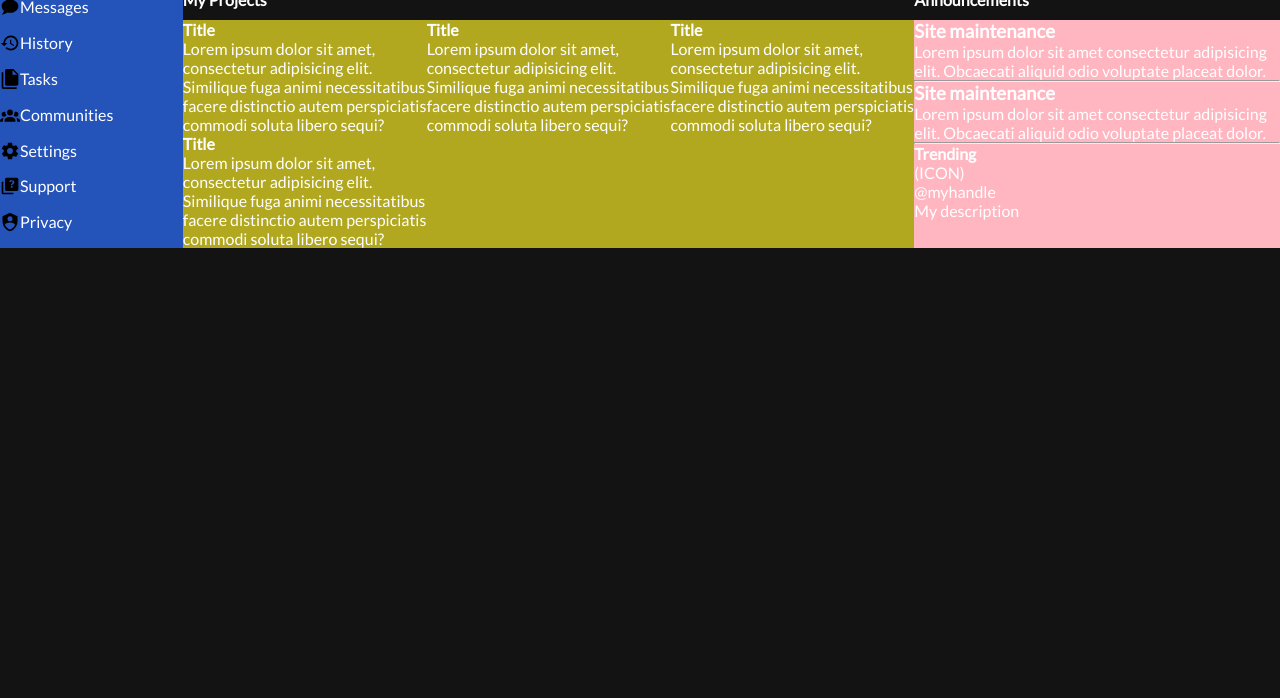
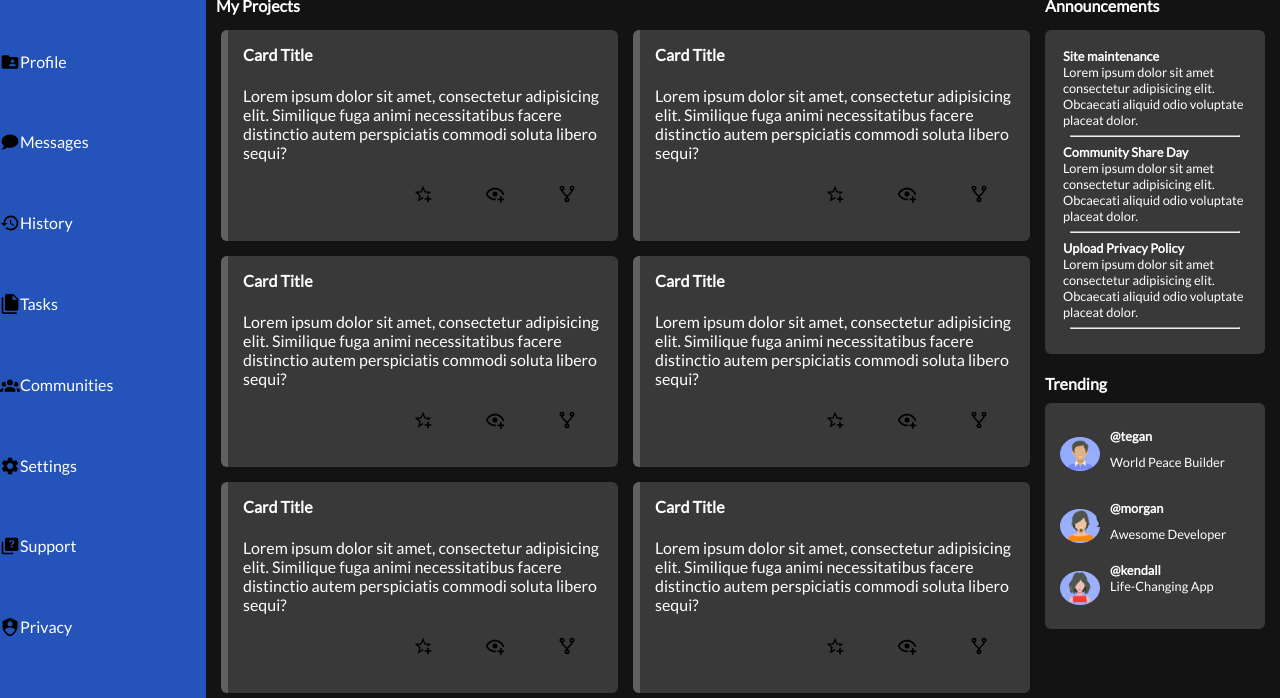
Before and after one commit to t0ntin/dashboard, a plain HTML site: page index.html in a window 1280 px wide. Shown: the part 110-808 px from the top of the page. Drawn offline with Linux system fonts and the light colour scheme.

Commit message:
All content and some styling added.

```diff
--- a/css/style.css
+++ b/css/style.css
@@ -54,15 +54,20 @@ a {
 
 
 main {
+  margin: auto;
   display: grid;
-  grid-template-columns: minmax(150px, 0.5fr) 2fr 1fr;
-  grid-template-rows: 100px 30px 1fr;
+  max-width: 1300px;
+  grid-template-columns:
+  minmax(150px, 0.5fr)
+  2fr
+  minmax(180px, 250px);
+  grid-template-rows: 100px 30px 1fr 1fr;
   /* grid-template-rows: 1fr 1fr; */
 }
 
 .dashboard {
   background-color: rgb(36, 83, 185);
-  grid-row: 1/4;
+  grid-row: 1/5;
   display: grid;
   grid-template-columns: auto 1fr;
 
@@ -154,7 +159,7 @@ grid-column: 4/4;
   grid-template-columns: 35px 1fr 1fr;
   /* grid-auto-flow: column;  */
   /* align-items: center; */
-  align-content: center;
+
   align-items: center;
 }
 
@@ -165,13 +170,14 @@ grid-column: 4/4;
 }
 
 .header-bottom p {
-
+  padding-left: 10px;
 
 }
 
 h1 {
   font-size: 1.1rem;
   grid-column: 2/3;
+  padding-left: 10px;
 
 }
 
@@ -179,13 +185,17 @@ h2 {
   font-size: 1rem;
 }
 
+h3 {
+  font-size: .8rem;
+}
 nav {
   /* background-color: lightblue; */
   display: grid;
-  grid-template-columns: minmax(78px, 100px) minmax(78px, 100px) minmax(78px, 100px);
+  grid-template-columns: repeat(3, minmax(78px, 110px));
   gap: 20px;
   grid-column: 3/4;
   grid-row: 1/3;
+  justify-self: end;
 
 }
 
@@ -298,31 +308,129 @@ nav {
   opacity: .24;
 }
 /* =================== */
+
+
 .my-projects {
   grid-column: 2/3;
   grid-row: 2/3;
   /* grid-row-start: 3; */
+  align-self: center;
+  margin-left: 10px;
 }
 
 .announcements  {
   grid-column: 3/4;
   grid-row: 2/3;
-
+  align-self: center;
+  margin-left: 15px;
 
 }
 
-
-
 .article-grid {
-  background-color: rgb(178, 168, 32);
+  padding: 10px 0px 5px 15px;
+  /* background-color: rgb(178, 168, 32); */
   grid-column: 2/3;
-  grid-row: 3/4;
+  grid-row: 3/5;
 
   display: grid;
-  grid-template-columns: repeat(auto-fit, minmax(200px, 1fr));
+  grid-template-columns: repeat(auto-fit, minmax(270px, 1fr));
+  gap: 15px;
 }
 
-.right-side-aside {
-  background-color: lightpink;
+.article-card {
+  padding: 15px;
+  border: none;
+  border-radius: 6px;
+  background-color: rgb(58, 57, 57);
+  border-left: 7px solid rgb(97, 96, 96);
+
+  display: grid;
+  /* grid-template-rows: 1fr 1fr; */
+  grid-template-columns: 1fr 1fr 1fr 1fr 1fr;
+
+}
+
+.article-card h2 {
+  grid-column: 1/6;
+}
+
+.article-card p {
+  grid-column: 1/6;
+}
+
+.article-card .star {
+  grid-column: 3/4;
+}
+
+.article-card .star, .article-card .eye, .article-card .fork {
+  justify-self: center;
+
+}
+
+aside.right-side {
+  border-radius: 6px;
+  margin: 10px 15px 5px 15px;
+  /* padding: 15px; */
+  background-color: rgb(58, 57, 57);
   grid-row: 3/4;
 }
+
+hr {
+  margin: 7px;
+
+}
+
+.announcements-container {
+  padding: 18px;
+}
+
+.announcements-container p{
+  font-size: .8rem;
+}
+
+.trending-h2   {
+  grid-row: 4/5;
+}
+
+.trending-container {
+  grid-row: 4/5;
+  margin: 15px;
+
+}
+
+.trending-card {
+  margin-top: 10px;
+  padding: 15px;
+  background-color: rgb(58, 57, 57);
+border-radius: 6px;
+display: grid;
+grid-template-columns: auto 1fr;
+grid-template-rows: 1fr 1fr 1fr;
+align-items: center;
+/* place-content: center; */
+}
+
+.trending-card img {
+  border-radius: 60%;
+  width: 40px;
+  margin-right: 10px;
+
+}
+
+.trending-card img:first-child {
+  grid-row: 1/3;
+}
+
+.trending-card img:nth-child(4) {
+  grid-row: 3/5;
+}
+.trending-card img:nth-child(7) {
+  grid-row: 5/7;
+}
+
+.trending-card p  {
+  grid-column: 2/3;
+  font-size: .8rem;
+  margin-bottom: 20px;
+
+}
--- a/index.html
+++ b/index.html
@@ -7,7 +7,7 @@
   <link rel="stylesheet" href="./css/style.css">
     <link rel="preconnect" href="https://fonts.googleapis.com"><link rel="preconnect" href="https://fonts.gstatic.com" crossorigin><link href="https://fonts.googleapis.com/css2?family=Lato&display=swap" rel="stylesheet">
   <script src="./js/script.js"defer></script>
-  <title>Document</title>
+  <title>Dashboard</title>
 </head>
 <body>
   <main>
@@ -56,55 +56,106 @@
 
 
         <div class="article-card">
-          <h2>Title</h2>
+          <h2>Card Title</h2>
           <p>
             Lorem ipsum dolor sit amet, consectetur adipisicing elit. Similique fuga animi necessitatibus facere distinctio autem perspiciatis commodi soluta libero sequi?
           </p>
+          <img class="icon star" src="/images/starplus.svg" alt="">
+          <img class="icon eye" src="/images/eyeplus.svg" alt="">
+          <img class="icon fork" src="/images/fork.svg" alt="">
         </div>
 
 
         <div class="article-card">
-          <h2>Title</h2>
+          <h2>Card Title</h2>
           <p>
             Lorem ipsum dolor sit amet, consectetur adipisicing elit. Similique fuga animi necessitatibus facere distinctio autem perspiciatis commodi soluta libero sequi?
           </p>
+          <img class="icon star" src="/images/starplus.svg" alt="">
+          <img class="icon eye" src="/images/eyeplus.svg" alt="">
+          <img class="icon fork" src="/images/fork.svg" alt="">
         </div>
 
         <div class="article-card">
-          <h2>Title</h2>
+          <h2>Card Title</h2>
           <p>
             Lorem ipsum dolor sit amet, consectetur adipisicing elit. Similique fuga animi necessitatibus facere distinctio autem perspiciatis commodi soluta libero sequi?
           </p>
+          <img class="icon star" src="/images/starplus.svg" alt="">
+          <img class="icon eye" src="/images/eyeplus.svg" alt="">
+          <img class="icon fork" src="/images/fork.svg" alt="">
         </div>
 
         <div class="article-card">
-          <h2>Title</h2>
+          <h2>Card Title</h2>
           <p>
             Lorem ipsum dolor sit amet, consectetur adipisicing elit. Similique fuga animi necessitatibus facere distinctio autem perspiciatis commodi soluta libero sequi?
           </p>
+          <img class="icon star" src="/images/starplus.svg" alt="">
+          <img class="icon eye" src="/images/eyeplus.svg" alt="">
+          <img class="icon fork" src="/images/fork.svg" alt="">
+        </div>
+
+        <div class="article-card">
+          <h2>Card Title</h2>
+          <p>
+            Lorem ipsum dolor sit amet, consectetur adipisicing elit. Similique fuga animi necessitatibus facere distinctio autem perspiciatis commodi soluta libero sequi?
+          </p>
+          <img class="icon star" src="/images/starplus.svg" alt="">
+          <img class="icon eye" src="/images/eyeplus.svg" alt="">
+          <img class="icon fork" src="/images/fork.svg" alt="">
+        </div>
+
+        <div class="article-card">
+          <h2>Card Title</h2>
+          <p>
+            Lorem ipsum dolor sit amet, consectetur adipisicing elit. Similique fuga animi necessitatibus facere distinctio autem perspiciatis commodi soluta libero sequi?
+          </p>
+          <img class="icon star" src="/images/starplus.svg" alt="">
+          <img class="icon eye" src="/images/eyeplus.svg" alt="">
+          <img class="icon fork" src="/images/fork.svg" alt="">
         </div>
     </article>
 
 
-    <aside class="right-side-aside">
+    <aside class="right-side">
       <div class="announcements-container">
-      <h3>Site maintenance</h3>
-        <p>Lorem ipsum dolor sit amet consectetur adipisicing elit. Obcaecati aliquid odio voluptate placeat dolor.
+        <h3>Site maintenance</h3>
+        <p>
+          Lorem ipsum dolor sit amet consectetur adipisicing elit. Obcaecati aliquid odio voluptate placeat dolor.
         </p>
         <hr>
-        <h3>Site maintenance</h3>
-        <p>Lorem ipsum dolor sit amet consectetur adipisicing elit. Obcaecati aliquid odio voluptate placeat dolor.
+        <h3>Community Share Day</h3>
+        <p>
+          Lorem ipsum dolor sit amet consectetur adipisicing elit. Obcaecati aliquid odio voluptate placeat dolor.
+        </p>
+        <hr>
+        <h3>Upload Privacy Policy</h3>
+        <p>
+          Lorem ipsum dolor sit amet consectetur adipisicing elit. Obcaecati aliquid odio voluptate placeat dolor.
         </p>
         <hr>
       </div>
 
-      <h2>Trending</h2>
-      <div class="trending-container">
-              (ICON) <p>@myhandle</p>
-      <p>My description</p>
-      </div>
+
+
 
     </aside>
+    <div class="trending-container">
+      <h2 class="trending-h2">Trending</h2>
+      <div class="trending-card">
+        <img src="images/avatar1.png" alt="">
+        <h3>@tegan</h3>
+        <p>World Peace Builder</p>
+        <img class="avatar2" src="images/avatar2.png" alt="">
+        <h3>@morgan</h3>
+        <p>Awesome Developer</p>
+        <img src="images/avatar3.png" alt="">
+        <h3>@kendall</h3>
+        <p>Life-Changing App</p>
+      </div>
+    </div>
+
   </main>
 
 </body>
```
Also changed, not shown: images/avatar1.png (added), images/avatar2.png (added), images/avatar3.png (added).
